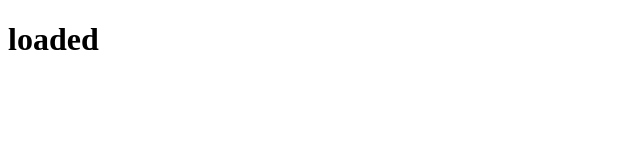
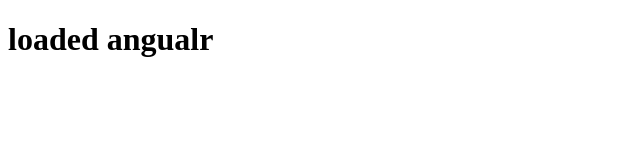
Before and after one commit to aylpar/encryptor, a website: page public/index.html in a window 1280 px wide. Shown: the whole page, without its empty margins (0-640 px from the left). Drawn offline with Linux system fonts and the light colour scheme.

Commit message:
added word

```diff
--- a/public/index.html
+++ b/public/index.html
@@ -13,6 +13,7 @@
 <body>
     <h1>
         loaded
+        angualr
     </h1>
 </body>
 
```
